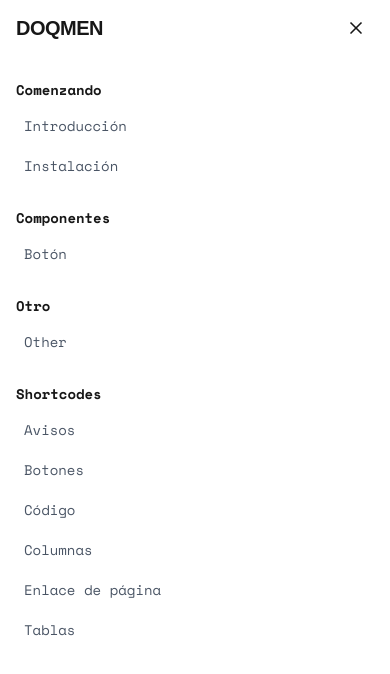
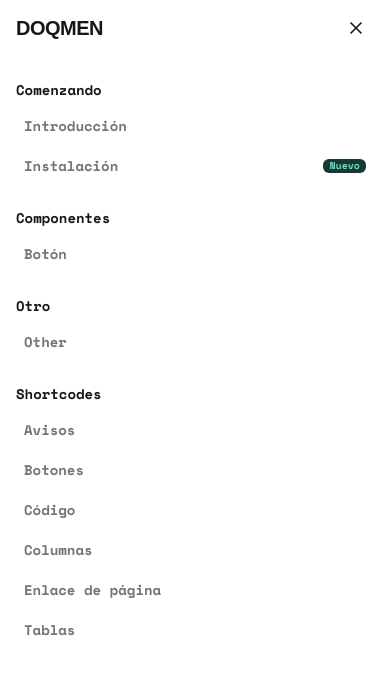
Before and after one commit to dimas-a-gomez/doq, a Next.js app: page / in a window 390 px wide. Both pictures are taken after a click on the button "Open menu". Shown: the top 674 px of the page. Built offline with nearby package versions, Linux system fonts and the light colour scheme; a web font is replaced by a local one.

Commit message:
feat: add badge support to navigation and MDX
Introduce a reusable Badge component and update the sidebar and mobile menus to display labels for documentation items. Also register the Badge component for use in MDX files.

```diff
--- a/components/MDXComponents.tsx
+++ b/components/MDXComponents.tsx
@@ -5,6 +5,7 @@ import { Aviso } from "./mdx/Aviso";
 import { Boton } from "./mdx/Boton";
 import { EnlacePagina } from "./mdx/EnlacePagina";
 import { Columnas, Col } from "./mdx/Columnas";
+import { Badge } from "./mdx/Badge";
 
 const createHeading = (Tag: "h1" | "h2" | "h3" | "h4" | "h5" | "h6") => {
   const Heading = ({ children, id, ...props }: any) => {
@@ -29,6 +30,7 @@ const createHeading = (Tag: "h1" | "h2" | "h3" | "h4" | "h5" | "h6") => {
 };
 
 export const components = {
+  Badge,
   Aviso,
   Boton,
   EnlacePagina,
--- a/components/MobileMenu.tsx
+++ b/components/MobileMenu.tsx
@@ -58,17 +58,22 @@ export function MobileMenu() {
                 <div key={group.title} className="flex flex-col gap-2">
                   <h4 className="font-semibold text-sm text-foreground">{group.title}</h4>
                   <div className="flex flex-col gap-1">
-                    {group.items.map((item) => (
+                    {group.items.map((item: any) => (
                       <Link
                         key={item.href}
                         href={item.href}
-                        className={`text-sm px-2 py-2 rounded-md transition-colors ${
+                        className={`text-sm px-2 py-2 rounded-md transition-colors flex items-center justify-between font-bold ${
                           pathname === item.href
-                            ? "bg-accent/10 text-accent font-medium/10"
-                            : "text-gray-600 dark:text-gray-400 hover:bg-black/5 dark:hover:bg-white/5"
+                            ? "bg-accent/10 text-accent"
+                            : "text-foreground/60 hover:text-foreground hover:bg-black/5 dark:hover:bg-white/5"
                         }`}
                       >
-                        {item.title}
+                        <span className="truncate">{item.title}</span>
+                        {item.badge && (
+                          <span className="shrink-0 ml-2 rounded-md bg-[#183933] px-1.5 py-0.5 text-[10px] font-bold leading-none text-[#5DE4c7]">
+                            {item.badge}
+                          </span>
+                        )}
                       </Link>
                     ))}
                   </div>
--- a/components/SidebarLeft.tsx
+++ b/components/SidebarLeft.tsx
@@ -19,17 +19,22 @@ export function SidebarLeft() {
                   {group.title}
                 </h4>
                 <div className="flex flex-col gap-1">
-                  {group.items.map((item) => (
+                  {group.items.map((item: any) => (
                     <Link
                       key={item.href}
                       href={item.href}
-                      className={`text-sm px-2 py-1.5 rounded-md transition-colors font-bold ${
+                      className={`text-sm px-2 py-1.5 rounded-md transition-colors font-bold flex items-center justify-between ${
                         pathname === item.href
                           ? "bg-accent/10 text-accent"
                           : "text-foreground/60 hover:text-foreground hover:bg-black/5 dark:hover:bg-white/5"
                       }`}
                     >
-                      {item.title}
+                      <span className="truncate">{item.title}</span>
+                      {item.badge && (
+                        <span className="shrink-0 ml-2 rounded-md bg-[#183933] px-1.5 py-0.5 text-[10px] font-bold leading-none text-[#5DE4c7]">
+                          {item.badge}
+                        </span>
+                      )}
                     </Link>
                   ))}
                 </div>
--- /dev/null
+++ b/components/mdx/Badge.tsx
@@ -0,0 +1,14 @@
+import React from "react";
+
+export function Badge({ children, variant = 'default' }: { children: React.ReactNode, variant?: 'default' | 'accent' }) {
+  const styles = {
+    default: 'bg-black/5 dark:bg-white/10 text-foreground/80 border border-black/10 dark:border-white/10',
+    accent: 'bg-[#183933] text-[#5DE4c7] border border-[#5DE4c7]/20', // Close to the referenced image
+  };
+
+  return (
+    <span className={`inline-flex items-center px-2 py-0.5 rounded-md text-xs font-bold uppercase tracking-wider align-middle ml-2 ${styles[variant]}`}>
+      {children}
+    </span>
+  );
+}
--- a/config/docs.ts
+++ b/config/docs.ts
@@ -7,7 +7,7 @@ export function getDocsConfig() {
       icon: Rocket,
       items: [
         { title: 'Introducción', href: '/docs' },
-        { title: 'Instalación', href: '/docs/installation' }
+        { title: 'Instalación', href: '/docs/installation', badge: 'Nuevo' }
       ]
     },
     {
```
Also changed, not shown: 1 other file (tests, documents, lock files or other folders).
